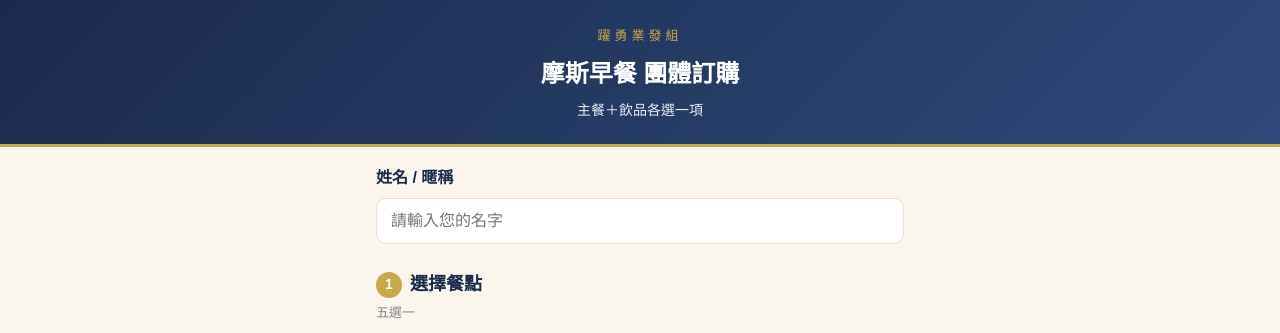
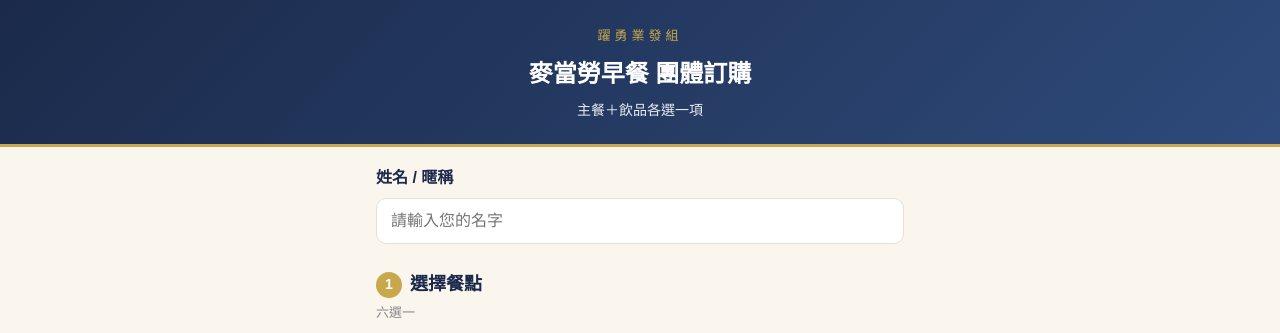
Before and after one commit to jennyih0227-stack/breakfast, a plain HTML site: page index.html in a window 1280 px wide. Shown: the top 333 px of the page. Drawn offline with Linux system fonts and the light colour scheme.

Commit message:
Update meal options and title in index.html

```diff
--- a/index.html
+++ b/index.html
@@ -59,7 +59,7 @@
 const CONFIG = {
 
   // ── 1. 標題區（顯示在最上方）──
-  title:    "摩斯早餐 團體訂購",   // 大標題
+  title:    "麥當勞早餐 團體訂購",   // 大標題
   subtitle: "主餐＋飲品各選一項",       // 副標題說明
 
   // ── 2. Apps Script 網址（沿用你現有的，通常不用改）──
@@ -73,11 +73,12 @@ const CONFIG = {
 
   // ── 5. 餐點清單（id, 名稱, 價格）想加減幾項都可以 ──
   meals: [
-    { id:"A1", name:"超級大麥杏鮑菇珍珠堡(素)", price:105 },
-    { id:"A2", name:"青梅豬排堡(豬)",           price:110 },
-    { id:"A3", name:"黃金塔塔鱈魚堡(海鮮)",     price:100 },
-    { id:"A4", name:"元氣牛肉蔬菜堡(牛)",       price:95 },
-    { id:"A5", name:"超級大麥海洋珍珠堡(蝦)",   price:110 },
+    { id:"A1", name:"無敵豬肉滿福堡加蛋", price:72 },
+    { id:"A2", name:"番茄嫩蛋焙果堡",             price:65 },
+    { id:"A3", name:"青蔬滿福堡",                 price:58 },
+    { id:"A4", name:"吉事蛋堡(素)",               price:48 },
+    { id:"A5", name:"麥香魚(海鮮)",               price:55 },
+    { id:"A6", name:"豬肉鬆餅",                   price:70 },
   ],
 
   // ── 6. 飲料清單（id, 名稱, 價格）──
```
